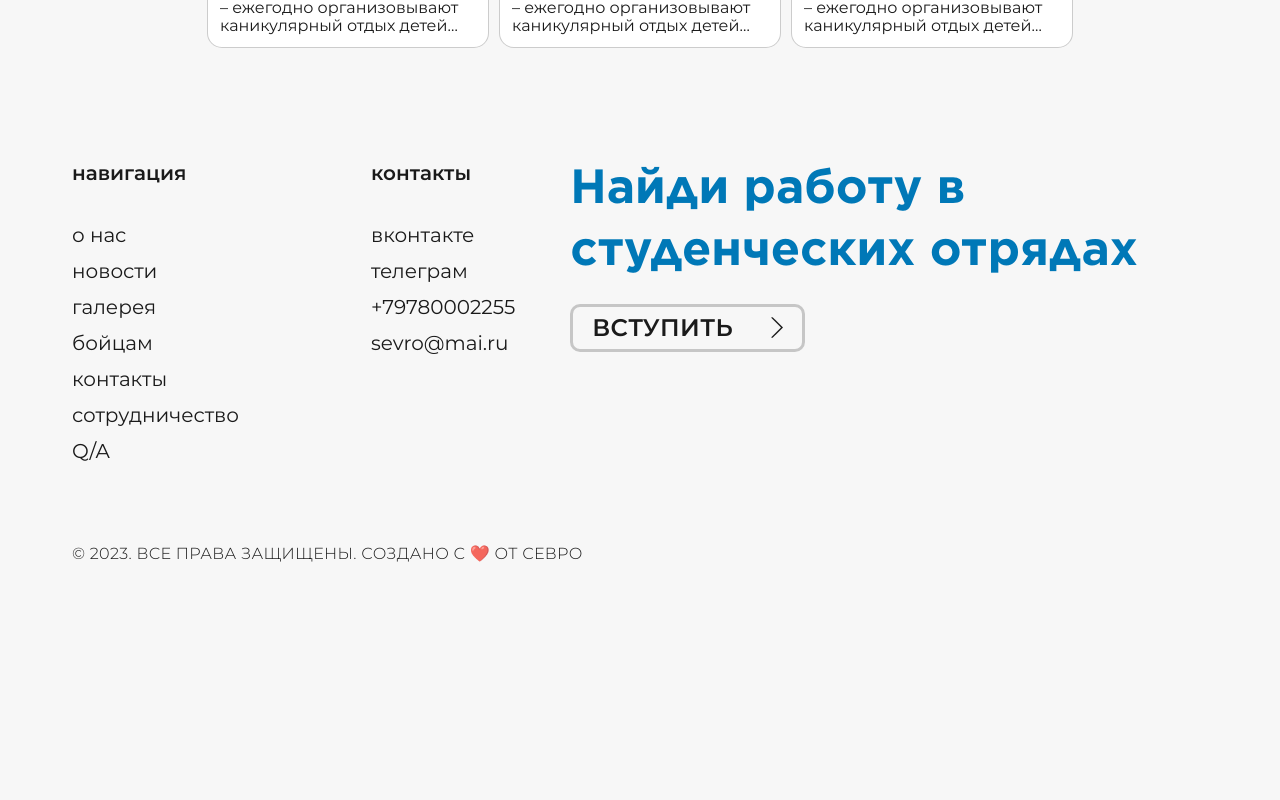
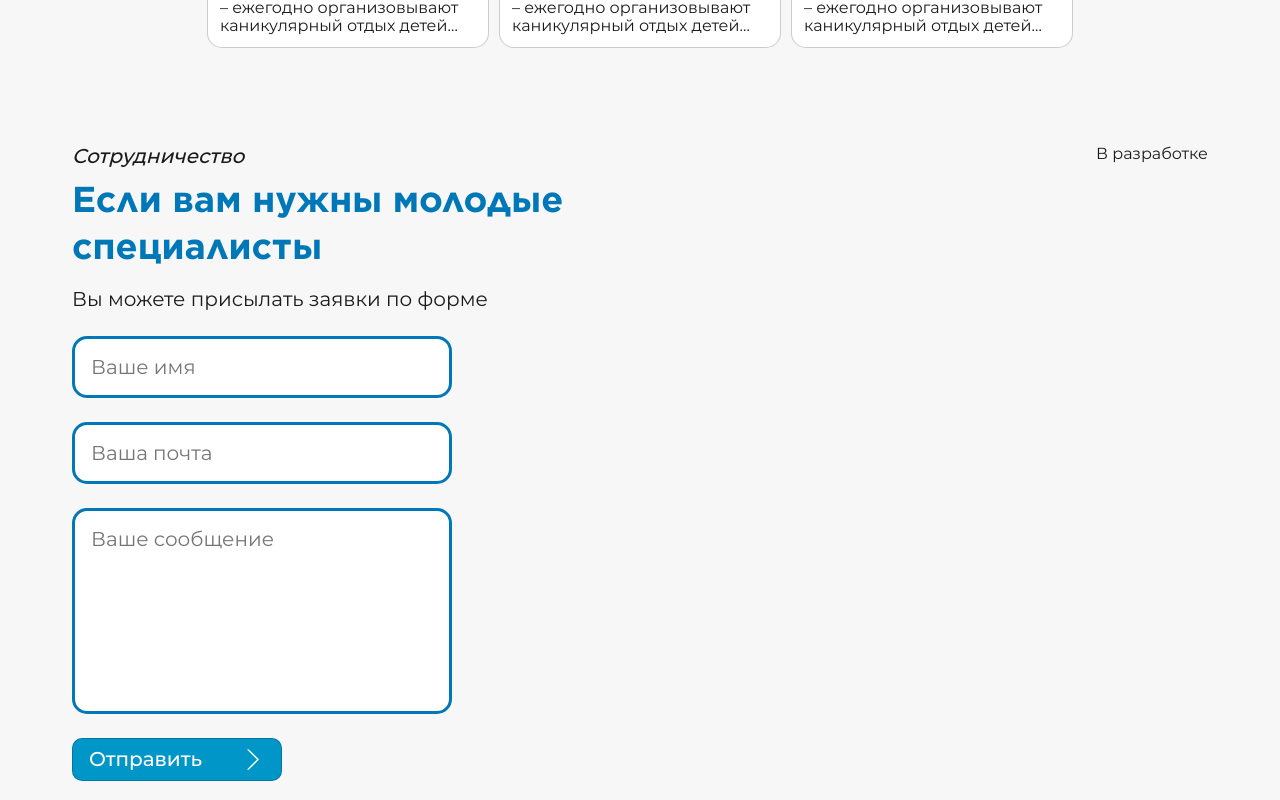
Before and after one commit to GarikBagdasaryan/SevRo, a React (Create React App) app: page / in a window 1280 px wide. Shown: the part 3160-3960 px from the top of the page. Before the commit the page ends 3739 px from the top, so only its background shows below. Built offline with nearby package versions, Linux system fonts and the light colour scheme.

Commit message:
add form slice

```diff
--- a/src/App.js
+++ b/src/App.js
@@ -5,7 +5,7 @@ import StatisticsSlice from "./components/Statistics-slice/StatisticsSlice";
 import RsoSlice from "./components/Rso-slice/RsoSlice";
 import VideoSlice from "./components/Video-slice/VideoSlice";
 import QuastionSlice from "./components/Quastion-Slice/QuastionSlice";
-import DirectionsSlice from "./components/Directions-slice/DirectionsSlice";
+import FormSlice from "./components/Form-slice/FormSlice";
 
 function App() {
 	return (
@@ -16,6 +16,7 @@ function App() {
 			<VideoSlice />
 			<QuastionSlice />
 			<NewsSlice />
+			<FormSlice />
 			<Footer />
 		</div>
 	);
--- /dev/null
+++ b/src/components/Form-slice/FormSlice.js
@@ -0,0 +1,32 @@
+
+import '../Form-slice/form.scss';
+
+function FormSlice() {
+    return (
+        < div className="Form-slice" >
+            <div className="container Form-slice-container">
+                <div className="Form-slice__form">
+                    <div className="Form-slice__form__header">Сотрудничество</div>
+                    <div className="Form-slice__form__title"> Если вам нужны молодые специалисты</div>
+                    <div className="Form-slice__form__description">Вы можете присылать заявки по форме</div>
+                    <form action='#'>
+                        <input type="text" placeholder="Ваше имя" name="email" required></input>
+                        <input type="password" placeholder="Ваша почта" name="psw" required></input>
+                        <textarea type="message" placeholder="Ваше сообщение" name="msg" required></textarea>
+                        <div className="Form-slice__form__button">
+                            <button className="Form-slice__form__button__stylebtn" type="submit">
+                                Отправить
+                                <img src="./img/arrow-right.png"></img>
+                            </button>
+                        </div>
+                    </form>
+                </div>
+                <div className="Form-slice__partners">
+                    В разработке
+                </div>
+            </div>
+        </div >
+    );
+}
+
+export default FormSlice;
--- /dev/null
+++ b/src/components/Form-slice/form.scss
@@ -0,0 +1,171 @@
+@import "../../index.scss";
+
+.Form-slice {
+	@include marginslice(80px);
+
+	.Form-slice-container {
+		padding-top: 16px;
+		padding-bottom: 16px;
+		display: flex;
+		justify-content: space-between;
+		flex-direction: row;
+		column-gap: 58px;
+
+		.Form-slice__form {
+			max-width: 580px;
+
+			.Form-slice__form__header {
+				@include font-title-italic;
+				margin-bottom: 8px;
+			}
+
+			.Form-slice__form__title {
+				color: $color-primary;
+				font-family: Gotham;
+				font-size: 36px;
+				font-style: normal;
+				font-weight: 700;
+				line-height: 130%;
+				/* 46.8px */
+				margin-bottom: 16px;
+			}
+
+			.Form-slice__form__description {
+				font-size: 20px;
+				margin-bottom: 24px;
+				line-height: 130%;
+				width: 560px;
+			}
+
+			form {
+
+				display: flex;
+				flex-wrap: wrap;
+				flex-direction: column;
+				row-gap: 24px;
+				width: 380px;
+
+				input {
+					border-radius: 15px;
+					border: 3px solid $color-primary;
+					padding: 16px 40px 16px 16px;
+					justify-content: center;
+					align-items: center;
+					color: rgba(0, 0, 0, 0.60);
+					font-family: Montserrat;
+					font-size: 20px;
+					font-style: normal;
+					font-weight: 400;
+					line-height: normal;
+
+				}
+
+				textarea {
+					resize: none;
+					height: 168px;
+					border-radius: 15px;
+					border: 3px solid $color-primary;
+					padding: 16px 40px 16px 16px;
+					justify-content: center;
+					align-items: center;
+					color: rgba(0, 0, 0, 0.60);
+					font-family: Montserrat;
+					font-size: 20px;
+					font-style: normal;
+					font-weight: 400;
+					line-height: normal;
+				}
+
+
+
+				.Form-slice__form__button {
+					.Form-slice__form__button__stylebtn {
+						display: inline-flex;
+						justify-content: space-between;
+						align-items: center;
+						padding: 8px 16px;
+						text-align: left;
+						width: 210px;
+						border-radius: 10px;
+						border: 1px solid rgba(0, 0, 0, 0.20);
+						background: var(--secondary, #0096C8);
+
+						color: $color-white;
+						font-family: Montserrat;
+						font-size: 20px;
+						font-style: normal;
+						font-weight: 500;
+						line-height: normal;
+						cursor: pointer;
+						transition: 0.3s;
+					}
+				}
+			}
+
+			.Form-slice__form__button__stylebtn:hover {
+				background: $color-secondary;
+			}
+
+			.Form-slice__form__button__stylebtn:active {
+				background: $color-rarly;
+				box-shadow: -4px -4px 8px 0px rgba(255, 255, 255, 0.25) inset,
+					4px 4px 8px 0px rgba(0, 0, 0, 0.25) inset;
+			}
+		}
+	}
+}
+
+@media (max-width: $breakpoint_l) {
+	.Form-slice {
+		@include marginslice(40px);
+
+		.Form-slice-container {
+			flex-direction: column !important;
+			gap: 40px;
+
+			.Form-slice__form {
+				order: 2;
+			}
+
+			.Form-slice__partners {
+				order: 1;
+			}
+		}
+	}
+}
+
+@media (max-width: $breakpoint_sm) {
+	.Form-slice {
+
+
+		.Form-slice-container {
+
+
+
+			.Form-slice__form {
+				.Form-slice__form__description {
+					width: 80% !important;
+				}
+
+				form {
+					width: 100% !important;
+
+					input {
+						width: 80% !important;
+					}
+
+					textarea {
+						width: 80% !important;
+					}
+
+					.Form-slice__form__button {
+						width: 100% !important;
+					}
+				}
+
+			}
+
+			.Form-slice__partners {}
+		}
+	}
+}
--- a/src/index.scss
+++ b/src/index.scss
@@ -96,6 +96,7 @@ body {
 	font-family: Montserrat;
 	font-size: 16px;
 	font-style: normal;
+	overflow-x: hidden;
 	font-weight: 400;
 	line-height: normal;
 	-webkit-font-smoothing: antialiased;
```
